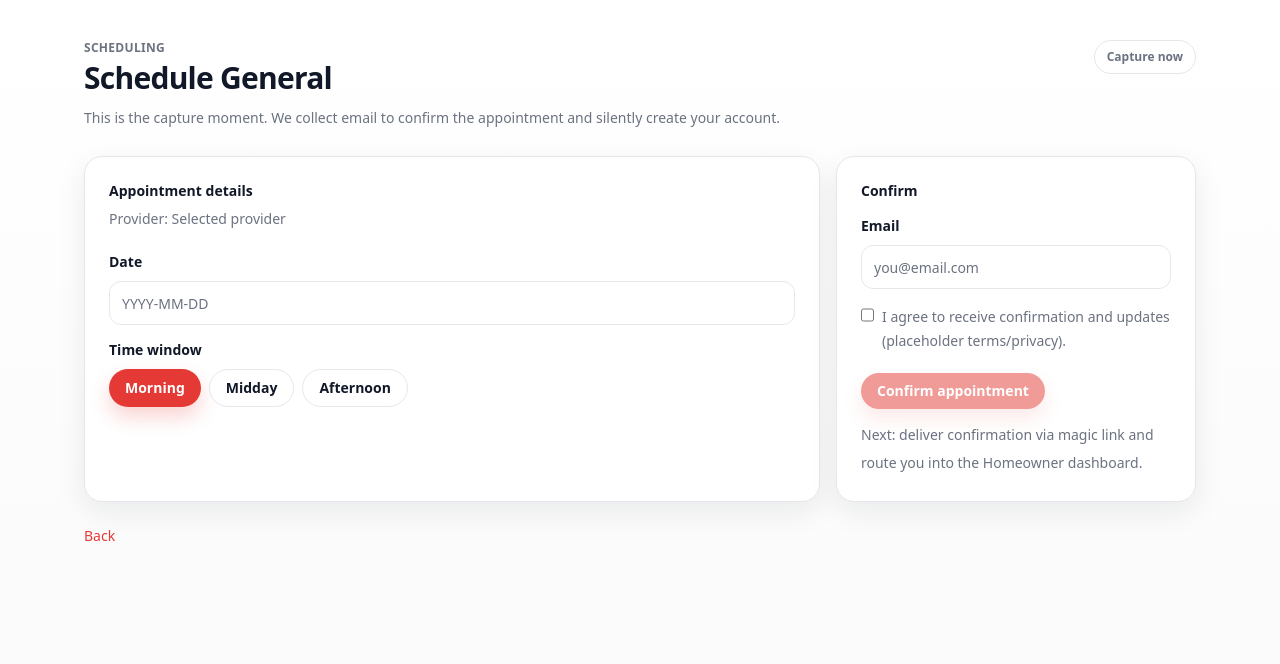
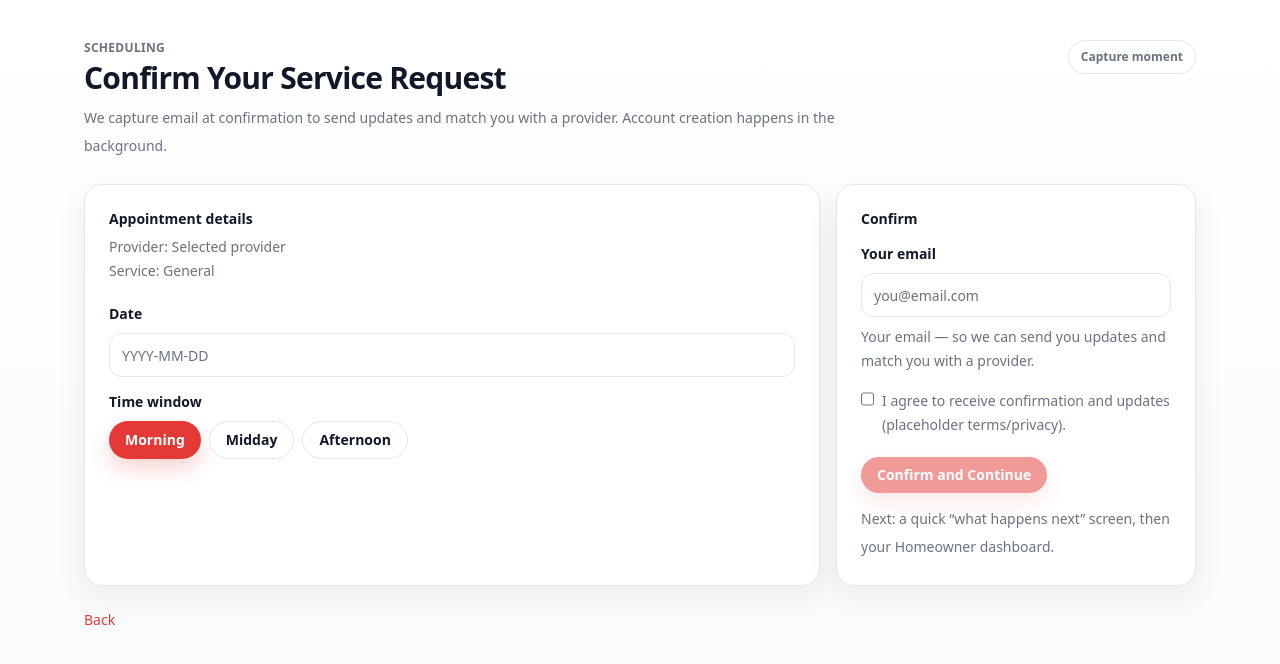
Before and after one commit to Nandified/homeworke, a Next.js app: page /marketplace/schedule in a window 1280 px wide. Shown: the top 664 px of the page. Built offline with nearby package versions, Linux system fonts and the light colour scheme.

Commit message:
Phase 2: confirm capture + next steps + HO dashboard seed

```diff
--- /dev/null
+++ b/src/app/api/marketplace/confirm/route.ts
@@ -0,0 +1,44 @@
+import { NextResponse } from "next/server";
+
+export const runtime = "nodejs";
+
+function json(data: unknown, init?: { status?: number }) {
+  return NextResponse.json(data, { status: init?.status ?? 200 });
+}
+
+export async function POST(req: Request) {
+  try {
+    const body = (await req.json()) as {
+      email?: string;
+      service?: string;
+      provider?: string;
+      date?: string;
+      window?: string;
+    };
+
+    if (!body.email || !body.email.includes("@")) {
+      return json({ ok: false, error: "invalid_email" }, { status: 400 });
+    }
+
+    const jobId = `job_${Math.random().toString(36).slice(2, 10)}`;
+    const token = `mock_${Math.random().toString(36).slice(2, 18)}`;
+
+    // Phase 2: log only (later: DB)
+    console.log(
+      JSON.stringify({
+        type: "marketplace_confirm",
+        createdAt: new Date().toISOString(),
+        jobId,
+        email: body.email,
+        service: body.service,
+        provider: body.provider,
+        date: body.date,
+        window: body.window,
+      })
+    );
+
+    return json({ ok: true, jobId, token });
+  } catch {
+    return json({ ok: false, error: "bad_json" }, { status: 400 });
+  }
+}
--- /dev/null
+++ b/src/app/confirm/next-steps/page.tsx
@@ -0,0 +1,102 @@
+"use client";
+
+import Link from "next/link";
+import { useEffect, useMemo, useState } from "react";
+
+import { Button, Card, Container, Pill } from "@/components/ui";
+
+type Session = {
+  token: string;
+  jobId: string;
+  email: string;
+  service: string;
+  providerName: string;
+  date: string;
+  window: string;
+};
+
+function loadSession(): Session | null {
+  try {
+    const raw = localStorage.getItem("hw_session_v1");
+    if (!raw) return null;
+    return JSON.parse(raw) as Session;
+  } catch {
+    return null;
+  }
+}
+
+export default function Page() {
+  const [session, setSession] = useState<Session | null>(null);
+
+  useEffect(() => {
+    setSession(loadSession());
+  }, []);
+
+  const lines = useMemo(
+    () => [
+      "We match your request with qualified, vetted providers in your area.",
+      "You will receive updates by email as the request moves forward.",
+      "Review, approve, and schedule from your dashboard.",
+    ],
+    []
+  );
+
+  return (
+    <div className="min-h-screen bg-gradient-to-b from-white to-[#fafafa]">
+      <Container className="py-10">
+        <div className="flex flex-wrap items-start justify-between gap-3">
+          <div>
+            <div className="text-xs font-semibold uppercase tracking-wide text-[var(--hw-muted)]">Confirmed</div>
+            <h1 className="mt-1 text-3xl font-extrabold tracking-tight">You are all set. Here is what happens next.</h1>
+            <div className="mt-2 max-w-3xl text-sm leading-7 text-[var(--hw-muted)]">
+              Trust-first, no friction. You stay in control.
+            </div>
+          </div>
+          <Pill>Next steps</Pill>
+        </div>
+
+        <div className="mt-6 grid grid-cols-1 gap-4 lg:grid-cols-3">
+          <Card className="p-6 lg:col-span-2">
+            <div className="text-sm font-semibold">What happens next</div>
+            <div className="mt-4 grid gap-3">
+              {lines.map((t, i) => (
+                <div key={t} className="rounded-[var(--hw-radius)] border border-[var(--hw-line)] bg-white p-4">
+                  <div className="text-xs font-semibold uppercase tracking-wide text-[var(--hw-muted)]">Step {i + 1}</div>
+                  <div className="mt-1 text-sm leading-7 text-[var(--hw-muted)]">{t}</div>
+                </div>
+              ))}
+            </div>
+
+            <div className="mt-6">
+              <Link href="/ho/dashboard">
+                <Button>Go to Your Dashboard</Button>
+              </Link>
+            </div>
+          </Card>
+
+          <Card className="p-6">
+            <div className="text-sm font-semibold">Request summary</div>
+            {session ? (
+              <div className="mt-3 text-sm leading-7 text-[var(--hw-muted)]">
+                <div>
+                  <span className="font-semibold text-[var(--hw-ink)]">Service:</span> {session.service}
+                </div>
+                <div>
+                  <span className="font-semibold text-[var(--hw-ink)]">Provider:</span> {session.providerName}
+                </div>
+                <div>
+                  <span className="font-semibold text-[var(--hw-ink)]">Requested:</span> {session.date} ({session.window})
+                </div>
+                <div>
+                  <span className="font-semibold text-[var(--hw-ink)]">Email:</span> {session.email}
+                </div>
+              </div>
+            ) : (
+              <div className="mt-3 text-sm leading-7 text-[var(--hw-muted)]">No session found. Continue to dashboard.</div>
+            )}
+          </Card>
+        </div>
+      </Container>
+    </div>
+  );
+}
--- a/src/app/marketplace/schedule/page.tsx
+++ b/src/app/marketplace/schedule/page.tsx
@@ -1,7 +1,8 @@
 "use client";
 
 import Link from "next/link";
-import { useMemo, useState } from "react";
+import { Suspense, useMemo, useState } from "react";
+import { useRouter, useSearchParams } from "next/navigation";
 
 import { Button, Card, Checkbox, Container, Input, Label, Pill } from "@/components/ui";
 
@@ -11,15 +12,64 @@ function prettyProvider(id?: string) {
   return map[id] || id;
 }
 
-export default function Page(props: { searchParams: { provider?: string; service?: string } }) {
-  const provider = props.searchParams.provider;
-  const service = props.searchParams.service || "General";
+function ScheduleInner() {
+  const sp = useSearchParams();
+  const router = useRouter();
+
+  const provider = sp.get("provider") || undefined;
+  const service = sp.get("service") || "General";
 
   const [date, setDate] = useState("");
   const [window, setWindow] = useState("Morning");
   const [email, setEmail] = useState("");
   const [consent, setConsent] = useState(false);
-  const ready = useMemo(() => Boolean(date && email && consent), [date, email, consent]);
+  const [submitting, setSubmitting] = useState(false);
+  const [error, setError] = useState<string | null>(null);
+
+  const ready = useMemo(
+    () => Boolean(date && email.includes("@") && consent && !submitting),
+    [date, email, consent, submitting]
+  );
+
+  async function onConfirm() {
+    setSubmitting(true);
+    setError(null);
+    try {
+      const res = await fetch("/api/marketplace/confirm", {
+        method: "POST",
+        headers: { "content-type": "application/json" },
+        body: JSON.stringify({
+          email,
+          service,
+          provider,
+          date,
+          window,
+        }),
+      });
+      const data = (await res.json()) as { ok: boolean; jobId?: string; token?: string; error?: string };
+      if (!res.ok || !data.ok || !data.jobId || !data.token) {
+        setError(data.error || "confirm_failed");
+        return;
+      }
+
+      const session = {
+        token: data.token,
+        jobId: data.jobId,
+        email,
+        service,
+        providerName: prettyProvider(provider),
+        date,
+        window,
+      };
+
+      localStorage.setItem("hw_session_v1", JSON.stringify(session));
+      router.push("/confirm/next-steps");
+    } catch {
+      setError("network_error");
+    } finally {
+      setSubmitting(false);
+    }
+  }
 
   return (
     <div className="min-h-screen bg-gradient-to-b from-white to-[#fafafa]">
@@ -27,18 +77,20 @@ export default function Page(props: { searchParams: { provider?: string; service
         <div className="flex flex-wrap items-start justify-between gap-3">
           <div>
             <div className="text-xs font-semibold uppercase tracking-wide text-[var(--hw-muted)]">Scheduling</div>
-            <h1 className="mt-1 text-3xl font-extrabold tracking-tight">Schedule {service}</h1>
+            <h1 className="mt-1 text-3xl font-extrabold tracking-tight">Confirm Your Service Request</h1>
             <div className="mt-2 max-w-3xl text-sm leading-7 text-[var(--hw-muted)]">
-              This is the capture moment. We collect email to confirm the appointment and silently create your account.
+              We capture email at confirmation to send updates and match you with a provider. Account creation happens in
+              the background.
             </div>
           </div>
-          <Pill>Capture now</Pill>
+          <Pill>Capture moment</Pill>
         </div>
 
         <div className="mt-6 grid grid-cols-1 gap-4 lg:grid-cols-3">
           <Card className="p-6 lg:col-span-2">
             <div className="text-sm font-semibold">Appointment details</div>
             <div className="mt-2 text-sm text-[var(--hw-muted)]">Provider: {prettyProvider(provider)}</div>
+            <div className="mt-1 text-sm text-[var(--hw-muted)]">Service: {service}</div>
 
             <div className="mt-5 grid gap-3">
               <div>
@@ -51,7 +103,12 @@ export default function Page(props: { searchParams: { provider?: string; service
                 <Label>Time window</Label>
                 <div className="mt-2 flex flex-wrap gap-2">
                   {["Morning", "Midday", "Afternoon"].map((t) => (
-                    <Button key={t} variant={window === t ? "primary" : "secondary"} onClick={() => setWindow(t)}>
+                    <Button
+                      key={t}
+                      type="button"
+                      variant={window === t ? "primary" : "secondary"}
+                      onClick={() => setWindow(t)}
+                    >
                       {t}
                     </Button>
                   ))}
@@ -63,9 +120,12 @@ export default function Page(props: { searchParams: { provider?: string; service
           <Card className="p-6">
             <div className="text-sm font-semibold">Confirm</div>
             <div className="mt-3">
-              <Label>Email</Label>
+              <Label>Your email</Label>
               <div className="mt-2">
                 <Input value={email} onChange={(e) => setEmail(e.target.value)} placeholder="you@email.com" />
+              </div>
+              <div className="mt-2 text-sm leading-6 text-[var(--hw-muted)]">
+                Your email — so we can send you updates and match you with a provider.
               </div>
             </div>
             <div className="mt-4">
@@ -75,11 +135,21 @@ export default function Page(props: { searchParams: { provider?: string; service
                 label="I agree to receive confirmation and updates (placeholder terms/privacy)."
               />
             </div>
+
+            {error ? (
+              <div className="mt-4 rounded-[var(--hw-radius)] border border-[rgba(229,57,53,.20)] bg-[var(--hw-red-soft)] p-3 text-sm text-[var(--hw-muted)]">
+                Could not confirm ({error}). Try again.
+              </div>
+            ) : null}
+
             <div className="mt-5">
-              <Button disabled={!ready}>Confirm appointment</Button>
+              <Button disabled={!ready} onClick={onConfirm}>
+                {submitting ? "Confirming…" : "Confirm and Continue"}
+              </Button>
             </div>
+
             <div className="mt-3 text-sm leading-7 text-[var(--hw-muted)]">
-              Next: deliver confirmation via magic link and route you into the Homeowner dashboard.
+              Next: a quick “what happens next” screen, then your Homeowner dashboard.
             </div>
           </Card>
         </div>
@@ -91,3 +161,11 @@ export default function Page(props: { searchParams: { provider?: string; service
     </div>
   );
 }
+
+export default function Page() {
+  return (
+    <Suspense>
+      <ScheduleInner />
+    </Suspense>
+  );
+}
```
Also changed, not shown: src/app/ho/dashboard/page.tsx (+53 -8 lines).
